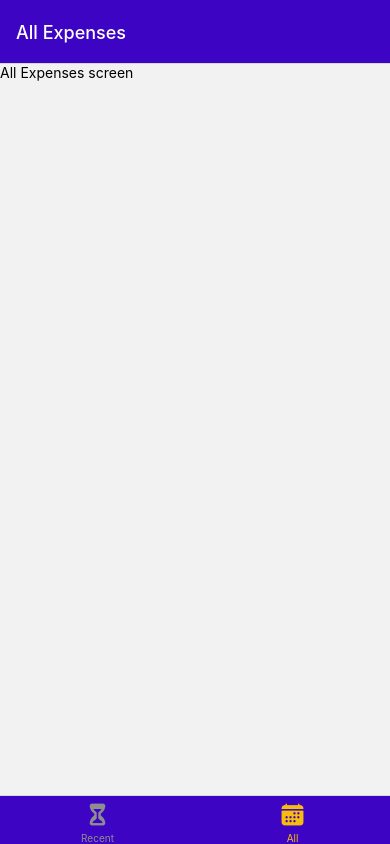
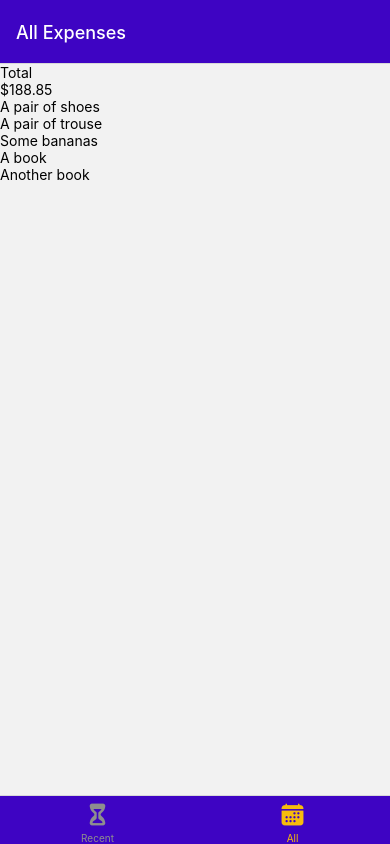
Before and after one commit to dhirajpowar/RNExpenseTracker, a React Native app: screen /AllExpenses in a window 390 px wide. Built offline with nearby package versions, Linux system fonts and the light colour scheme.

Commit message:
Expenst list shown

```diff
--- /dev/null
+++ b/components/ExpensesOutput/ExpensesList.js
@@ -0,0 +1,21 @@
+import {View, Text, FlatList} from 'react-native';
+
+function expenseItem(itemData) {
+    return (
+        <Text>{itemData.item.description}</Text>
+    );
+}
+
+function ExpensesList({expenses}) {
+    return (
+
+            <FlatList
+                data={expenses}
+                renderItem={expenseItem}
+                keyExtractor={(item) => item.id}
+            />
+
+    );
+}
+
+export default ExpensesList;
--- /dev/null
+++ b/components/ExpensesOutput/ExpensesOutput.js
@@ -0,0 +1,48 @@
+import {View, Text, FlatList} from 'react-native';
+import ExpensesSummary from './ExpensesSummary';
+import ExpensesList from './ExpensesList';
+
+const DUMMY_EXPENSES = [
+    {
+        id: 'e1',
+        description: 'A pair of shoes',
+        amount: 59.99,
+        date: new Date('2021-12-19')
+    },
+    {
+        id: 'e2',
+        description: 'A pair of trouse',
+        amount: 89.29,
+        date: new Date('2022-01-05')
+    },
+    {
+        id: 'e3',
+        description: 'Some bananas',
+        amount: 5.99,
+        date: new Date('2021-12-01')
+    },
+    {
+        id: 'e4',
+        description: 'A book',
+        amount: 14.99,
+        date: new Date('2022-02-19')
+    },
+    {
+        id: 'e5',
+        description: 'Another book',
+        amount: 18.59,
+        date: new Date('2022-02-18')
+    }
+]
+
+function ExpensesOutput({expenses, expensesPeriod}) {
+    return (
+        <View>
+            <ExpensesSummary expenses={DUMMY_EXPENSES} periodName={expensesPeriod}/>
+            <ExpensesList expenses={DUMMY_EXPENSES}/>
+
+        </View>
+    );
+}
+
+export default ExpensesOutput;
--- /dev/null
+++ b/components/ExpensesOutput/ExpensesSummary.js
@@ -0,0 +1,16 @@
+import {View, Text} from 'react-native';
+
+function ExpensesSummary({expenses, periodName}) {
+
+    const sum = expenses.reduce((sum, expense) => {
+        return sum + expense.amount
+    }, 0);
+    return (
+            <View>
+                <Text>{periodName}</Text>
+                <Text>${sum.toFixed(2)}</Text>
+            </View>
+    );
+}
+
+export default ExpensesSummary;
--- a/screens/AllExpenses.js
+++ b/screens/AllExpenses.js
@@ -1,7 +1,7 @@
-import { Text } from "react-native";
+import ExpensesOutput from "../components/ExpensesOutput/ExpensesOutput";
 
 function AllExpenses() {
-    return <Text>All Expenses screen</Text>;
+    return <ExpensesOutput expensesPeriod="Total "/>
 }
 
 export default AllExpenses;
--- a/screens/RecentExpenses.js
+++ b/screens/RecentExpenses.js
@@ -1,7 +1,8 @@
-import { Text } from "react-native";
+import ExpensesOutput from "../components/ExpensesOutput/ExpensesOutput";
+
 
 function RecentExpense() {
-    return <Text>Recent expense</Text>
+    return <ExpensesOutput expensesPeriod="Last 7 days " />
 }
 
 export default RecentExpense;
```
Also changed, not shown: App.js (line endings or trailing spaces).
